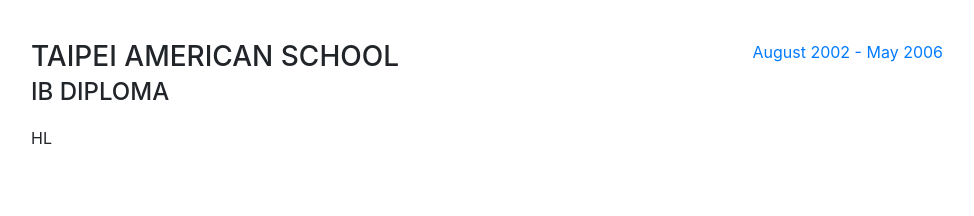
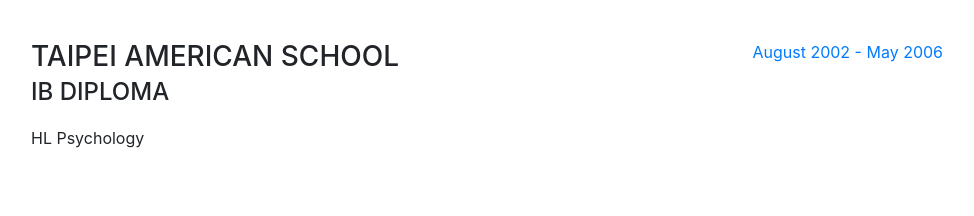
Before and after one commit to jerald-lim/jerald-lim.github.io, a website with bundled scripts: page index.html in a window 1280 px wide. Shown: the part 1240-1456 px from the top of the page, without its empty margins (289-1263 px from the left). Built offline with nearby package versions, Linux system fonts and the light colour scheme; a web font is replaced by a local one.

Commit message:
Update index.html

```diff
--- a/index.html
+++ b/index.html
@@ -113,7 +113,7 @@
             <div class="resume-content mr-auto">
               <h3 class="mb-0">Taipei American School</h3>
               <div class="subheading mb-3">IB Diploma</div>
-              <p>HL</p>
+              <p>HL Psychology</p>
             </div>
             <div class="resume-date text-md-right">
               <span class="text-primary">August 2002 - May 2006</span>
```
